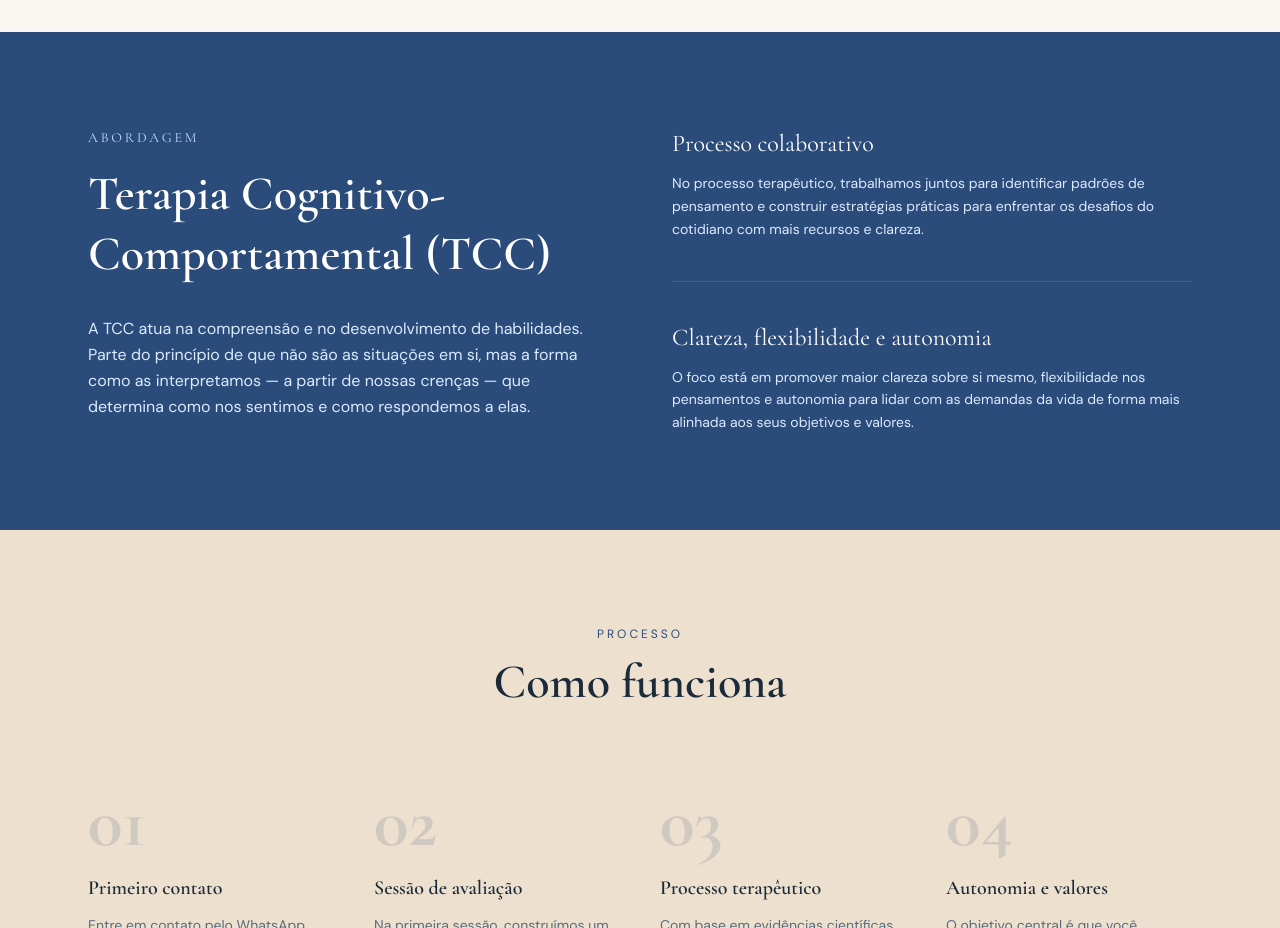
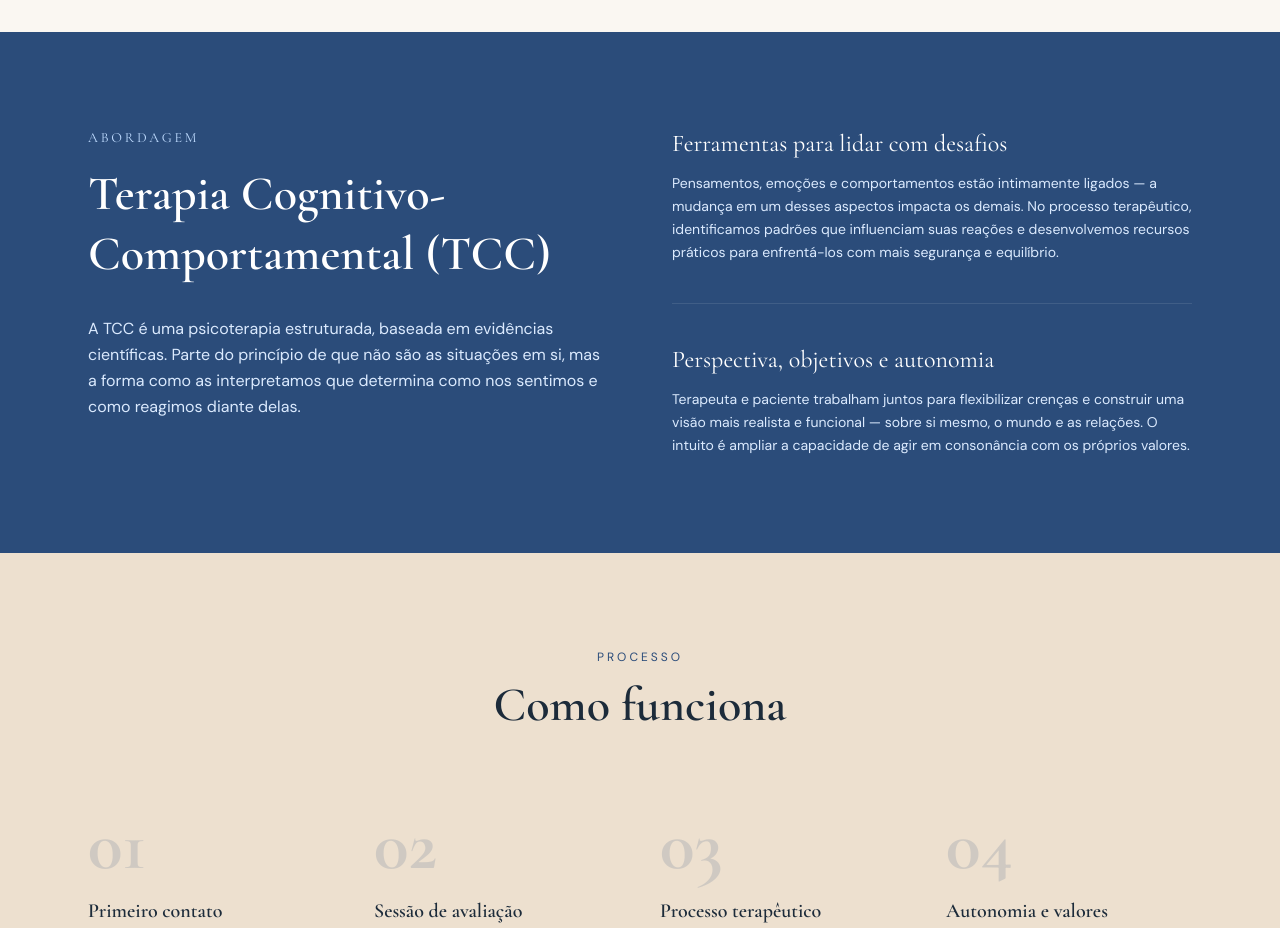
Before and after one commit to luizegv/sthefano-site, a Next.js app: page / in a window 1280 px wide. Shown: the part 1620-2548 px from the top of the page. Built offline with nearby package versions, Linux system fonts and the light colour scheme.

Commit message:
content: rewrite Abordagem texts, no repeated words, richer vocabulary
Co-Authored-By: Claude Sonnet 4.6 <noreply@anthropic.com>

```diff
--- a/src/components/Abordagem.tsx
+++ b/src/components/Abordagem.tsx
@@ -13,7 +13,7 @@ export default function Abordagem() {
               Terapia Cognitivo-Comportamental (TCC)
             </h2>
             <p className="font-sans text-blue-100 leading-relaxed">
-              A TCC atua na compreensão e no desenvolvimento de habilidades. Parte do princípio de que não são as situações em si, mas a forma como as interpretamos — a partir de nossas crenças — que determina como nos sentimos e como respondemos a elas.
+              A TCC é uma psicoterapia estruturada, baseada em evidências científicas. Parte do princípio de que não são as situações em si, mas a forma como as interpretamos que determina como nos sentimos e como reagimos diante delas.
             </p>
           </div>
 
@@ -21,18 +21,18 @@ export default function Abordagem() {
           <div className="divide-y divide-white/10">
             <div className="pb-10">
               <h3 className="font-serif text-2xl mb-3">
-                Processo colaborativo
+                Ferramentas para lidar com desafios
               </h3>
               <p className="font-sans text-blue-100 leading-relaxed text-sm">
-                No processo terapêutico, trabalhamos juntos para identificar padrões de pensamento e construir estratégias práticas para enfrentar os desafios do cotidiano com mais recursos e clareza.
+                Pensamentos, emoções e comportamentos estão intimamente ligados — a mudança em um desses aspectos impacta os demais. No processo terapêutico, identificamos padrões que influenciam suas reações e desenvolvemos recursos práticos para enfrentá-los com mais segurança e equilíbrio.
               </p>
             </div>
             <div className="pt-10">
               <h3 className="font-serif text-2xl mb-3">
-                Clareza, flexibilidade e autonomia
+                Perspectiva, objetivos e autonomia
               </h3>
               <p className="font-sans text-blue-100 leading-relaxed text-sm">
-                O foco está em promover maior clareza sobre si mesmo, flexibilidade nos pensamentos e autonomia para lidar com as demandas da vida de forma mais alinhada aos seus objetivos e valores.
+                Terapeuta e paciente trabalham juntos para flexibilizar crenças e construir uma visão mais realista e funcional — sobre si mesmo, o mundo e as relações. O intuito é ampliar a capacidade de agir em consonância com os próprios valores.
               </p>
             </div>
           </div>
```
